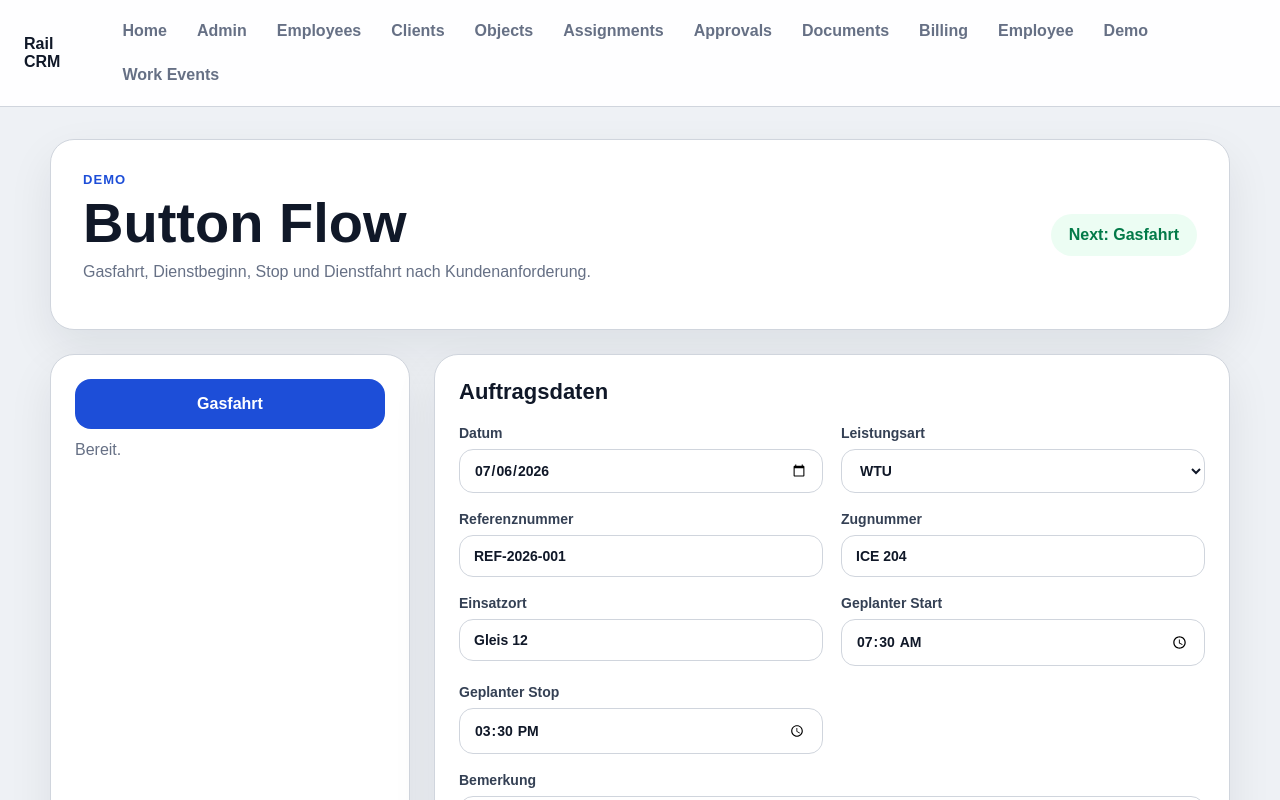
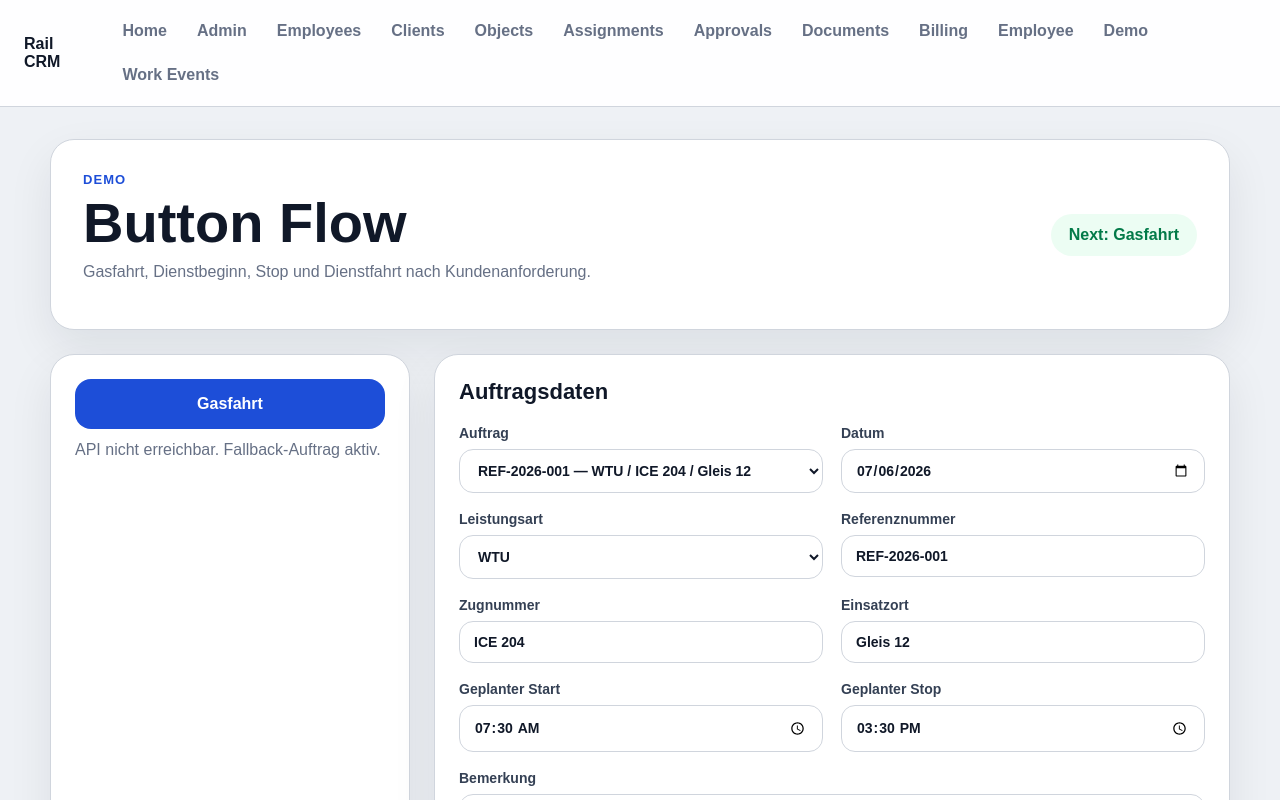
Before and after one commit to Webartdp/rail-crm-platform, a Next.js app in the folder frontend/: page /demo in a window 1280 px wide. Shown: the top 800 px of the page. Built offline with nearby package versions, Linux system fonts and the light colour scheme; no server answers.

Commit message:
Load work orders into employee workflow demo

```diff
--- a/frontend/app/demo/page.tsx
+++ b/frontend/app/demo/page.tsx
@@ -1,10 +1,14 @@
 'use client';
 
-import { useState } from 'react';
+import { useEffect, useState } from 'react';
 import { postWorkEvent } from '../../lib/api';
 import { workflowSteps } from '../../lib/workflow';
+import { getWorkOrders, type WorkOrder } from '../../lib/work-orders';
 
 const leistungsartOptions = ['', 'WTU', 'WSU', 'E-WU', 'Rb', 'Azf', 'RID-Kontrolle', 'Zugbeschtreifung'];
+const fallbackOrders = [
+  { id: 1, title: 'WTU / ICE 204 / Gleis 12', reference_number: 'REF-2026-001', status: 'planned' },
+];
 
 function today() {
   return new Date().toISOString().slice(0, 10);
@@ -25,9 +29,20 @@ function getPosition(): Promise<{ latitude?: number; longitude?: number; locatio
   });
 }
 
+function applyOrderTitle(title: string) {
+  const parts = title.split('/').map((part) => part.trim());
+  return {
+    leistungsart: parts[0] || 'WTU',
+    zugnummer: parts[1] || '',
+    einsatzort: parts[2] || '',
+  };
+}
+
 export default function DemoPage() {
   const [step, setStep] = useState(0);
   const [log, setLog] = useState<string[]>([]);
+  const [orders, setOrders] = useState<WorkOrder[]>(fallbackOrders);
+  const [selectedOrderId, setSelectedOrderId] = useState(1);
   const [date, setDate] = useState(today());
   const [leistungsart, setLeistungsart] = useState('WTU');
   const [leistungsartCustom, setLeistungsartCustom] = useState('');
@@ -40,12 +55,32 @@ export default function DemoPage() {
   const [message, setMessage] = useState('Bereit.');
   const [saving, setSaving] = useState(false);
 
+  useEffect(() => {
+    getWorkOrders()
+      .then((response) => {
+        if (response.data.length > 0) setOrders(response.data);
+      })
+      .catch(() => setMessage('API nicht erreichbar. Fallback-Auftrag aktiv.'));
+  }, []);
+
   const current = workflowSteps[step] || workflowSteps[workflowSteps.length - 1];
   const realLeistungsart = leistungsart === '' ? leistungsartCustom.trim() : leistungsart;
   const plannedExceeded = current.label === 'Stop' && plannedStop !== '' && timeNow() > plannedStop;
   const stopBlocked = current.label === 'Stop' && plannedExceeded && bemerkung.trim() === '';
   const dienstbeginnBlocked = current.label === 'Dienstbeginn' && (!date || !realLeistungsart || !referenznummer.trim() || !zugnummer.trim() || !einsatzort.trim());
   const disabled = saving || stopBlocked || dienstbeginnBlocked;
+
+  function selectOrder(id: number) {
+    const order = orders.find((item) => item.id === id);
+    if (!order) return;
+
+    const parsed = applyOrderTitle(order.title || '');
+    setSelectedOrderId(order.id);
+    setReferenznummer(order.reference_number || '');
+    setLeistungsart(parsed.leistungsart);
+    setZugnummer(parsed.zugnummer);
+    setEinsatzort(parsed.einsatzort);
+  }
 
   async function next() {
     if (stopBlocked) {
@@ -64,7 +99,7 @@ export default function DemoPage() {
     try {
       await postWorkEvent(current.route, {
         employee_id: 1,
-        assignment_id: 1,
+        assignment_id: selectedOrderId,
         ...position,
         planned_exceeded: plannedExceeded,
         bemerkung,
@@ -113,6 +148,7 @@ export default function DemoPage() {
         <div className="panel">
           <h2>Auftragsdaten</h2>
           <div className="form-grid">
+            <label>Auftrag<select value={selectedOrderId} onChange={(event) => selectOrder(Number(event.target.value))}>{orders.map((order) => <option key={order.id} value={order.id}>{order.reference_number || `#${order.id}`} — {order.title}</option>)}</select></label>
             <label>Datum<input value={date} onChange={(event) => setDate(event.target.value)} type="date" /></label>
             <label>Leistungsart<select value={leistungsart} onChange={(event) => setLeistungsart(event.target.value)}>{leistungsartOptions.map((item) => <option key={item} value={item}>{item === '' ? 'Eigene Eingabe' : item}</option>)}</select></label>
             {leistungsart === '' ? <label>Eigene Leistungsart<input value={leistungsartCustom} onChange={(event) => setLeistungsartCustom(event.target.value)} placeholder="Leistungsart eingeben" /></label> : null}
```
